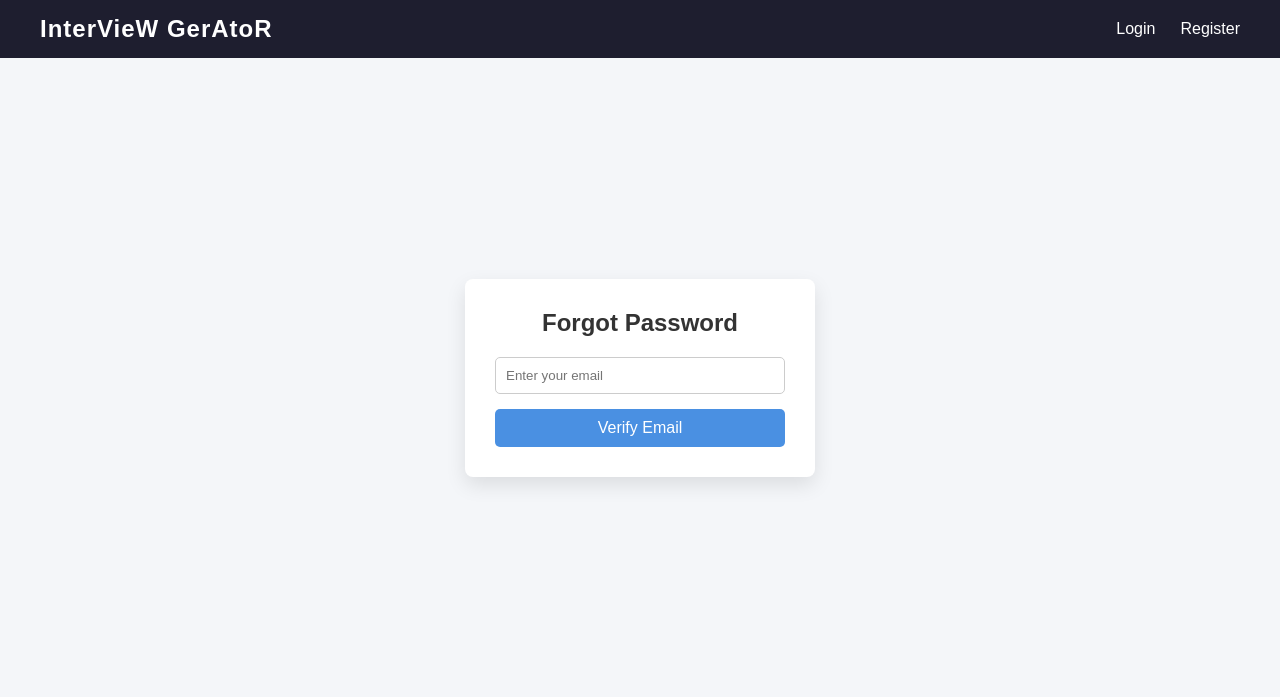
After one commit to mahesh15ai/python-interview, a Django app: page /forget_pass in a window 1280 px wide. The commit adds this page. Shown: the top 697 px of the page. Run offline with Django 4.2, Linux system fonts and the light colour scheme.

Commit message:
forget password added

```diff
--- /dev/null
+++ b/auth_user/static/css/forget.css
@@ -0,0 +1,55 @@
+.fp-container {
+  min-height: 80vh;
+  display: flex;
+  justify-content: center;
+  align-items: center;
+  background: #f4f6f9;
+}
+
+.fp-box {
+  background: #fff;
+  padding: 30px;
+  width: 350px;
+  border-radius: 8px;
+  box-shadow: 0 8px 20px rgba(0, 0, 0, 0.1);
+}
+
+.fp-box h2 {
+  text-align: center;
+  margin-bottom: 20px;
+  color: #333;
+}
+
+.fp-form input {
+  width: 100%;
+  padding: 10px;
+  margin-bottom: 15px;
+  border-radius: 5px;
+  border: 1px solid #ccc;
+  outline: none;
+}
+
+.fp-form input:focus {
+  border-color: #4a90e2;
+}
+
+.fp-form button {
+  width: 100%;
+  padding: 10px;
+  background: #4a90e2;
+  border: none;
+  color: white;
+  font-size: 16px;
+  border-radius: 5px;
+  cursor: pointer;
+}
+
+.fp-form button:hover {
+  background: #357abd;
+}
+
+.fp-error {
+  color: red;
+  text-align: center;
+  margin-bottom: 10px;
+}
--- /dev/null
+++ b/auth_user/templates/forget_pass.html
@@ -0,0 +1,41 @@
+{% extends 'main.html' %}
+{% load static %}
+
+{% block css %}
+<link rel="stylesheet" href="{% static 'css/forget.css' %}">
+{% endblock %}
+{% block content %}
+
+<div class="fp-container">
+  <div class="fp-box">
+    <h2>Forgot Password</h2>
+
+    {% if error %}
+    <p class="fp-error">{{ error }}</p>
+    {% endif %}
+
+    <form method="post" class="fp-form">
+      {% csrf_token %}
+
+      {% if set_new %}
+      <input
+        type="password"
+        name="newpasw"
+        placeholder="Enter new password"
+        required
+      />
+      <button type="submit">Reset Password</button>
+      {% else %}
+      <input
+        type="email"
+        name="email"
+        placeholder="Enter your email"
+        required
+      />
+      <button type="submit">Verify Email</button>
+      {% endif %}
+    </form>
+  </div>
+</div>
+
+{% endblock %}
--- a/auth_user/templates/login.html
+++ b/auth_user/templates/login.html
@@ -30,6 +30,7 @@
         Don’t have an account?
         <a href="{% url 'register' %}">Register</a>
       </p>
+      <a href="{% url 'forget_pass' %}">forget passowrd ?</a>
     </form>
 
   </section>
--- a/auth_user/urls.py
+++ b/auth_user/urls.py
@@ -6,6 +6,7 @@ urlpatterns = [
     path('login_',login_,name='login_'),
     path('logout',logout_,name='logout_'),
     path('profile/',profile,name='profile'),
-    path('reset/',reset_password,name='reset')
+    path('reset/',reset_password,name='reset'),
+    path('forget_pass',forgot_password,name='forget_pass')
 
 ]
--- a/auth_user/views.py
+++ b/auth_user/views.py
@@ -99,3 +99,34 @@ def reset_password(request):
                 context['new_pass'] = True  # Stay on new password form if empty
 
     return render(request, 'reset.html', context)
+
+def forgot_password(request):
+    context = {}
+
+    if request.method == 'POST':
+        # Step 1: verify email
+        if 'email' in request.POST:
+            email = request.POST.get('email')
+            user = User.objects.filter(email=email).first()
+
+            if user:
+                request.session['reset_user_id'] = user.id
+                context['set_new'] = True
+            else:
+                context['error'] = "Email not registered"
+
+        # Step 2: set new password
+        elif 'newpasw' in request.POST:
+            user_id = request.session.get('reset_user_id')
+            new_password = request.POST.get('newpasw')
+
+            if user_id and new_password:
+                user = User.objects.get(id=user_id)
+                user.set_password(new_password)
+                user.save()
+                request.session.flush()
+                return redirect('login_')
+
+            context['set_new'] = True
+
+    return render(request, 'forget_pass.html', context)
```
Also changed, not shown: db.sqlite3.
